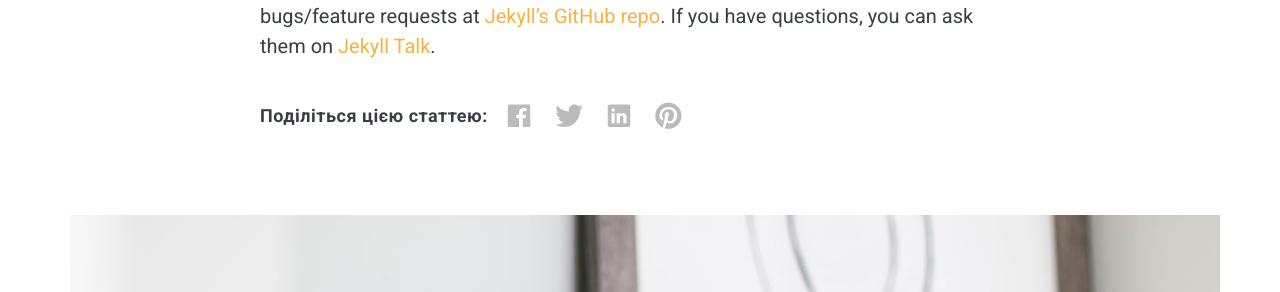
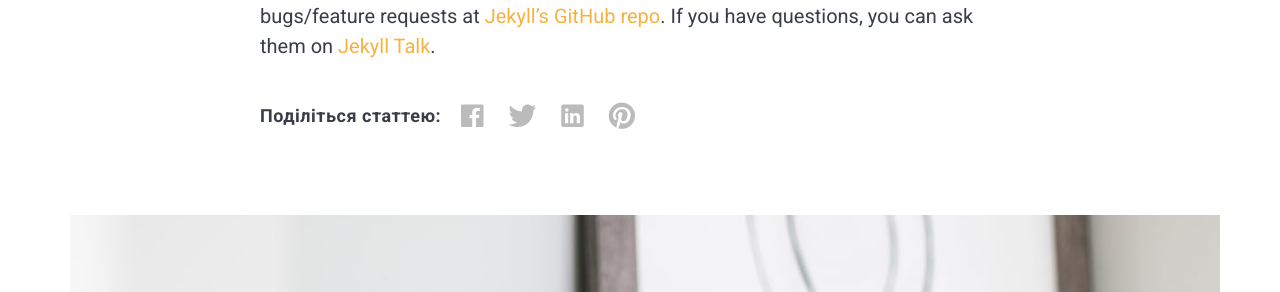
Before and after one commit to itarko/itarko.github.io, a Jekyll site: the page built from _posts/2018-05-29-welcome-to-jekyll.markdown, in a window 1280 px wide and 900 px high, scrolled down 1443 px. Shown: the part 155-447 px from the top of the window. Built offline with Jekyll 4.4.1, drawn with Linux system fonts in a browser that asks for light colours; nearby versions of some CDN libraries; some of the changed text lies outside the part shown.

Commit message:
Update post.html

```diff
--- a/_layouts/post.html
+++ b/_layouts/post.html
@@ -51,7 +51,7 @@ layout: default
       </div>
 
       <div class="post__share">
-        <span class="share__title">Поділіться цією статтею:</span>
+        <span class="share__title">Поділіться статтею:</span>
         <ul class="share__list list-reset">
           <li class="share__item">
             <a class="share__facebook" href="https://www.facebook.com/sharer/sharer.php?u={{ site.url }}{{ site.baseurl }}{{ page.url }}"
```
Also changed, not shown: other parts of _layouts/post.html (+1 -1 lines).
